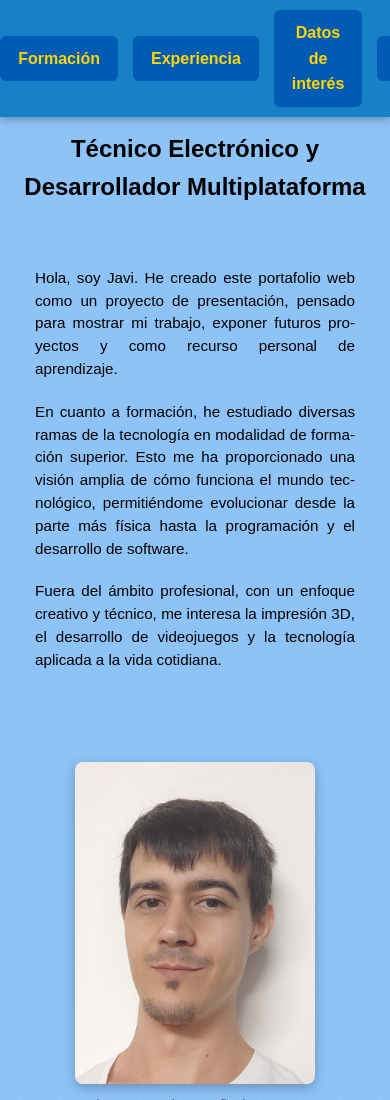
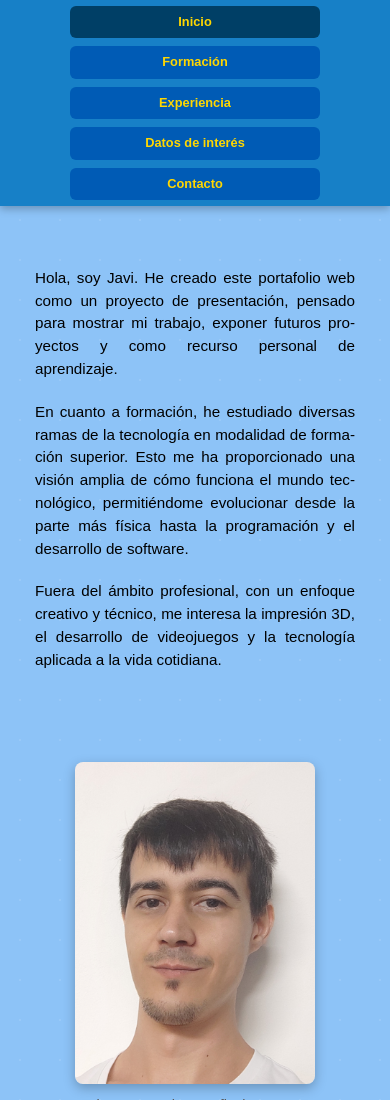
Before and after one commit to voidmain7/LandingPage, a plain HTML site: page index.html in a window 390 px wide. Shown: the top 1100 px of the page. Drawn offline with Linux system fonts and the light colour scheme.

Commit message:
navBar moviles

```diff
--- a/css/style.css
+++ b/css/style.css
@@ -61,6 +61,24 @@ header nav a:hover,
 header nav a.active {
   background-color: #003f66;
   color: #ffd700;
+}
+@media (max-width: 700px) {
+  header nav {
+    flex-direction: column;
+    gap: 8px;
+  }
+
+  header nav a {
+    width: 100%;
+    max-width: 250px;
+    text-align: center;
+    padding: 6px 12px;
+    font-size: 0.8rem;
+  }
+
+  header {
+    padding: 6px 10px;
+  }
 }
 
 /* ---------------------------------------------
```
